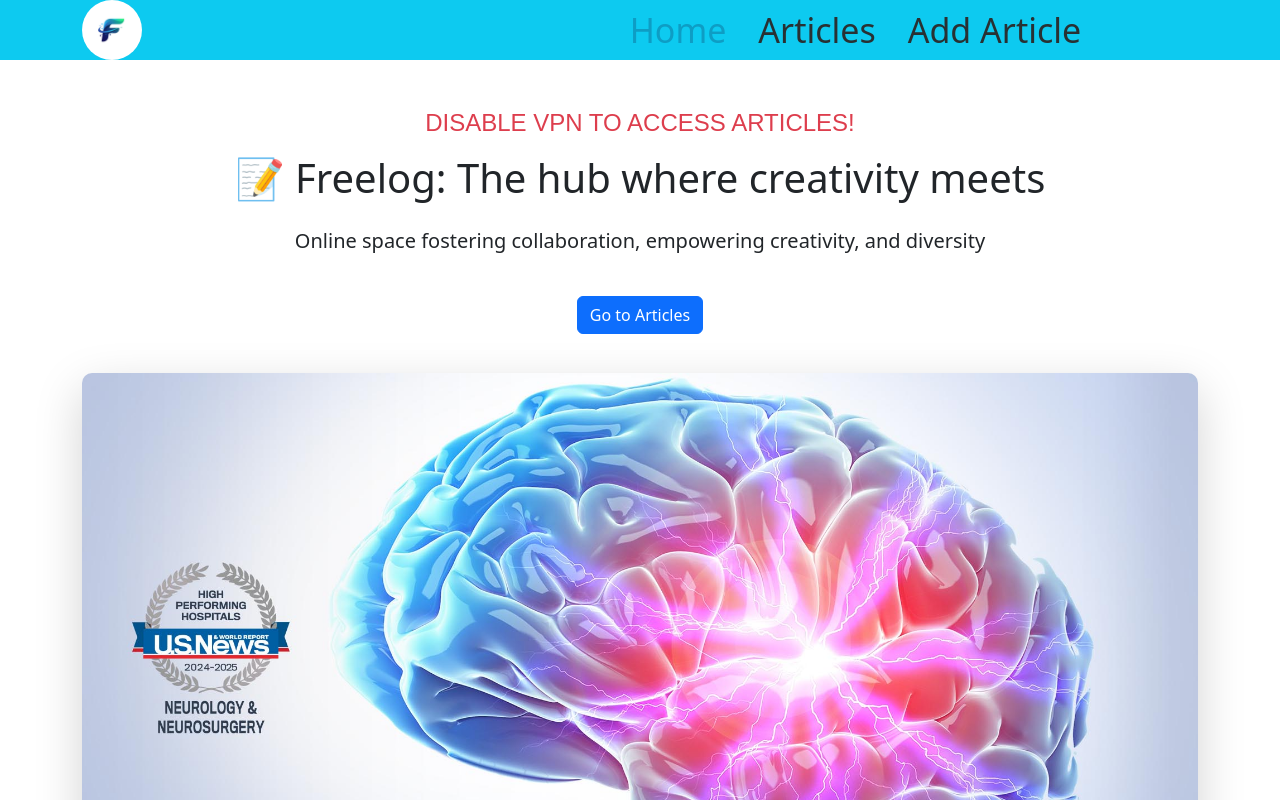
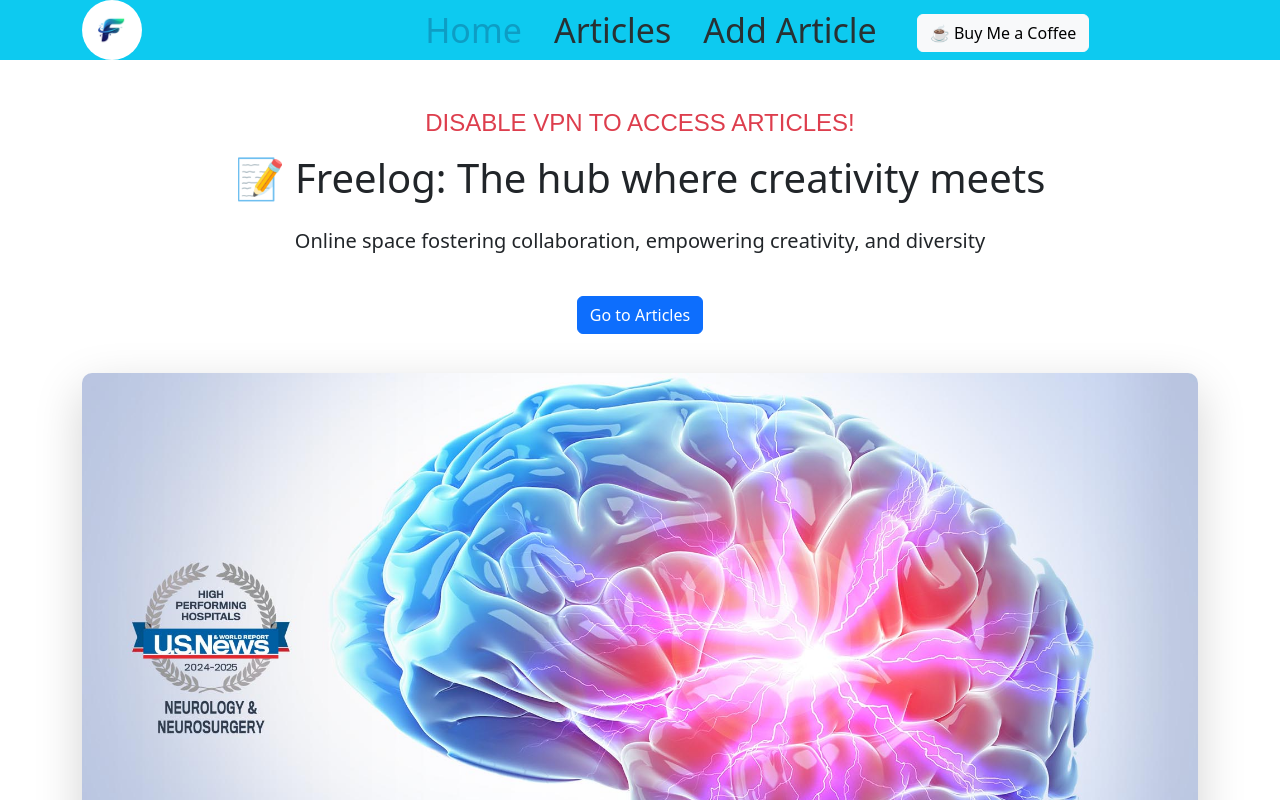
Before and after one commit to tafadzwamunyuki/webposts, a React (Vite) app in the folder frontend/: page / in a window 1280 px wide. Shown: the top 800 px of the page. Built offline with nearby package versions, Linux system fonts and the light colour scheme.

Commit message:
Update Header.jsx

```diff
--- a/frontend/src/components/Header.jsx
+++ b/frontend/src/components/Header.jsx
@@ -1,5 +1,5 @@
 import React from 'react';
-import { Navbar, Nav, Container } from 'react-bootstrap';
+import { Navbar, Nav, Container, Button } from 'react-bootstrap';
 import { Link } from 'react-router-dom';
 import "../index.css"
 
@@ -29,6 +29,17 @@ const Header = () => {
             <li className="nav-item">
               <Link className={`nav-link ${location.pathname === '/create' ? 'active' : ''}`} to="/create">Add Article</Link>
             </li>
+            <li className="nav-item">
+              <a
+                href='https://www.buymeacoffee.com/tafadzwamunyuki'
+                target='_blank'
+                rel="noopener noreferrer"
+              >
+                <Button variant="light" className="ms-3">
+                ☕ Buy Me a Coffee
+                </Button>
+              </a>
+            </li>
           </Nav>
         </Navbar.Collapse>
       </Container>
```
